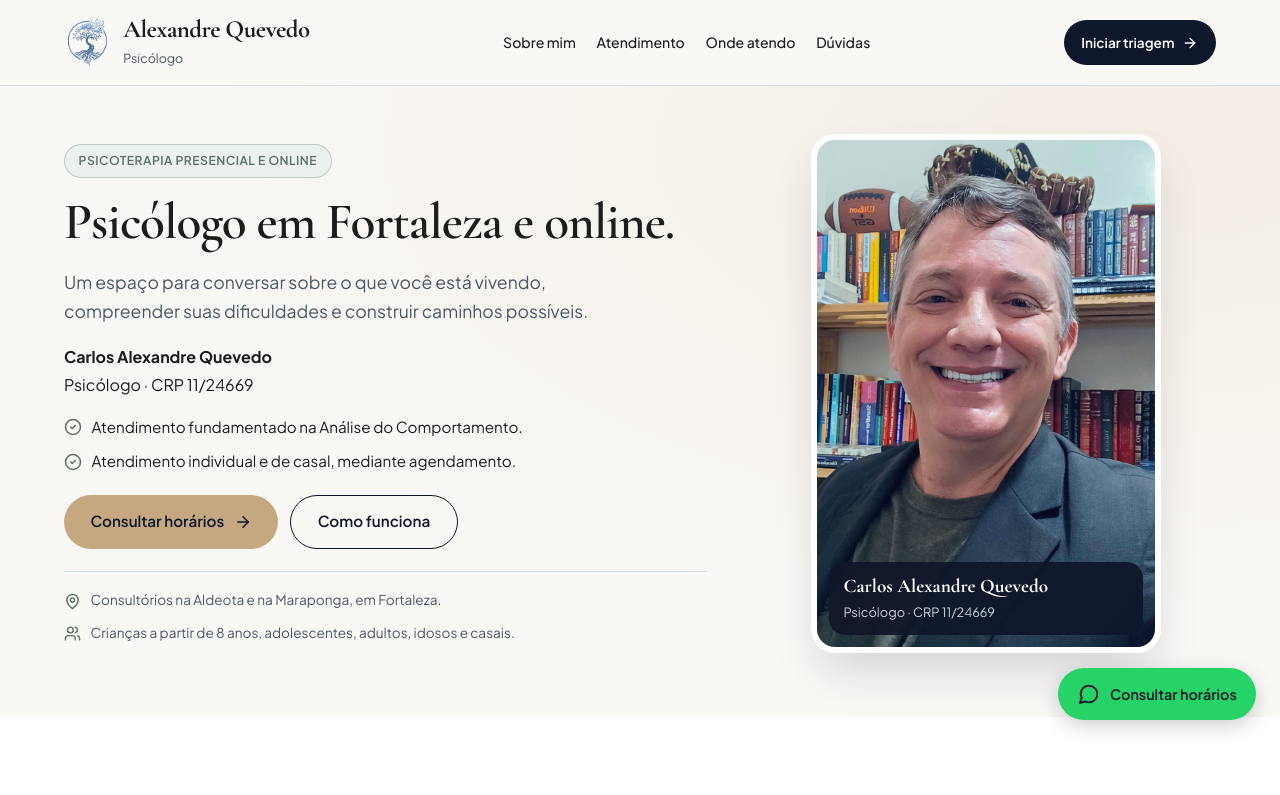
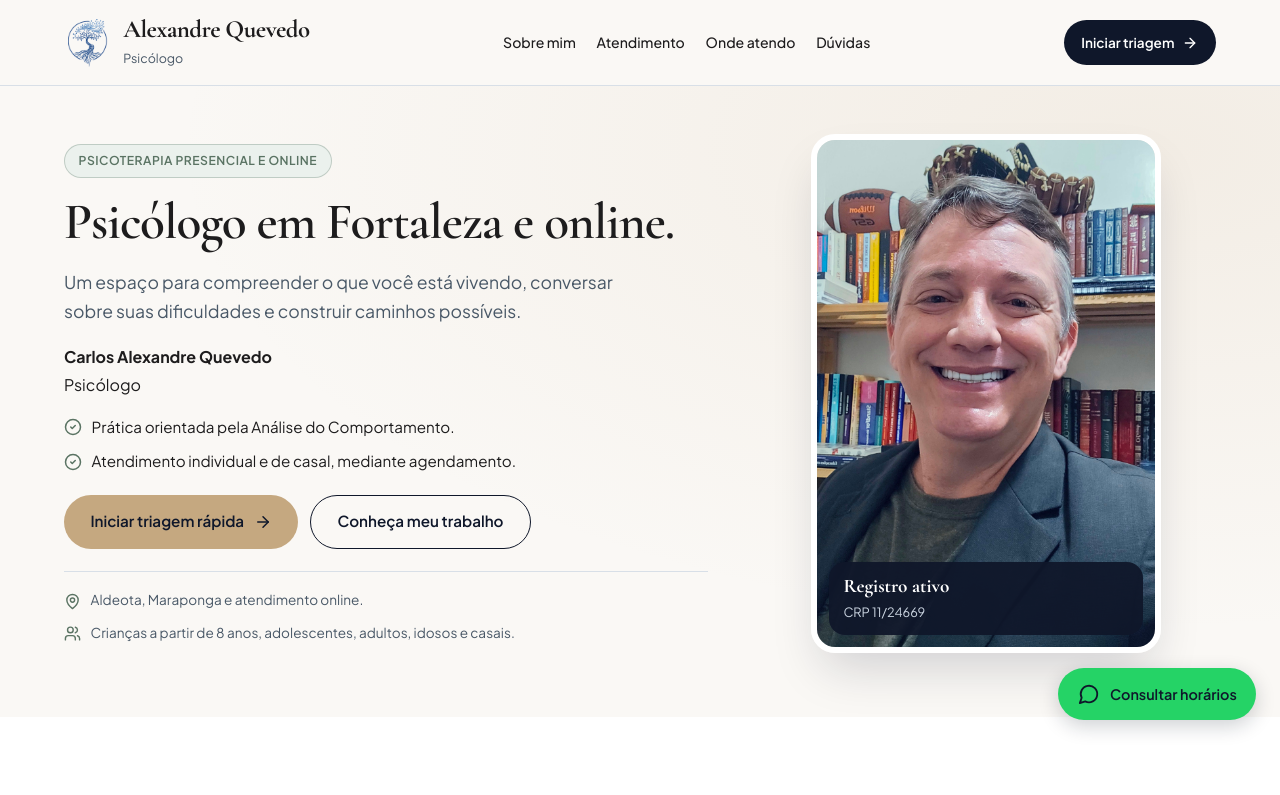
Before and after one commit to calexquevedo-hub/gallant-galileo, a React (Vite) app: page / in a window 1280 px wide. Shown: the top 795 px of the page. Built offline with nearby package versions, Linux system fonts and the light colour scheme.

Commit message:
Reorganiza marca, hero e triagem do site

```diff
--- a/src/components/Hero.jsx
+++ b/src/components/Hero.jsx
@@ -1,8 +1,8 @@
 import React from 'react';
-import { CheckCircle2, ArrowRight, MapPin, Users } from 'lucide-react';
-import { site, audience, serviceSummary, whatsappUrl } from '../data/site';
+import { ArrowRight, CheckCircle2, MapPin, Users } from 'lucide-react';
+import { site, audience } from '../data/site';
 
-export default function Hero() {
+export default function Hero({ onOpenTriage }) {
   return (
     <section id="inicio" className="section hero-section">
       <div className="container">
@@ -10,30 +10,30 @@ export default function Hero() {
           <div className="hero-copy">
             <span className="badge badge-sage">Psicoterapia presencial e online</span>
             <h1>Psicólogo em Fortaleza e online.</h1>
-            <p className="hero-intro">Um espaço para conversar sobre o que você está vivendo, compreender suas dificuldades e construir caminhos possíveis.</p>
-            <p><strong>{site.fullName}</strong><br />Psicólogo · {site.crp}</p>
+            <p className="hero-intro">Um espaço para compreender o que você está vivendo, conversar sobre suas dificuldades e construir caminhos possíveis.</p>
+            <p className="hero-professional"><strong>{site.fullName}</strong><br />{site.profession}</p>
             <ul className="hero-highlights">
-              <li><CheckCircle2 size={18} aria-hidden="true" /><span>Atendimento fundamentado na Análise do Comportamento.</span></li>
-              <li><CheckCircle2 size={18} aria-hidden="true" /><span>{serviceSummary}</span></li>
+              <li><CheckCircle2 size={18} aria-hidden="true" /><span>Prática orientada pela Análise do Comportamento.</span></li>
+              <li><CheckCircle2 size={18} aria-hidden="true" /><span>Atendimento individual e de casal, mediante agendamento.</span></li>
             </ul>
             <div className="hero-actions">
-              <a href={whatsappUrl()} target="_blank" rel="noopener noreferrer" className="btn btn-gold">
-                Consultar horários <ArrowRight size={18} aria-hidden="true" />
-              </a>
-              <a href="#primeiro-encontro" className="btn btn-outline">Como funciona</a>
+              <button type="button" className="btn btn-gold" onClick={() => onOpenTriage?.()}>
+                Iniciar triagem rápida <ArrowRight size={18} aria-hidden="true" />
+              </button>
+              <a href="#sobre" className="btn btn-outline">Conheça meu trabalho</a>
             </div>
             <div className="hero-details">
-              <p><MapPin size={17} aria-hidden="true" /><span>Consultórios na Aldeota e na Maraponga, em Fortaleza.</span></p>
+              <p><MapPin size={17} aria-hidden="true" /><span>Aldeota, Maraponga e atendimento online.</span></p>
               <p><Users size={17} aria-hidden="true" /><span>{audience}.</span></p>
             </div>
           </div>
           <div className="hero-portrait-wrap">
             <figure className="hero-portrait">
-              <img src="/images/psicologo.jpg" alt="Carlos Alexandre Quevedo, psicólogo, CRP 11/24669"
+              <img src="/images/psicologo.jpg" alt="Carlos Alexandre Quevedo, psicólogo, em retrato profissional"
                 width="600" height="900" fetchpriority="high" decoding="async" />
               <figcaption className="portrait-caption">
-                <strong>{site.fullName}</strong>
-                <span>Psicólogo · {site.crp}</span>
+                <strong>Registro ativo</strong>
+                <span>{site.crp}</span>
               </figcaption>
             </figure>
           </div>
```
